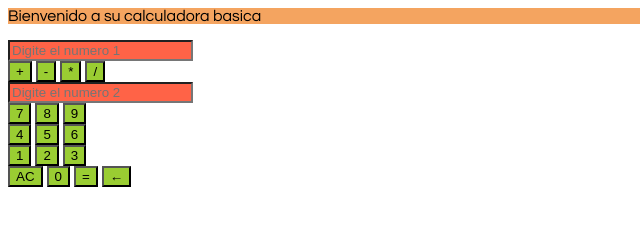
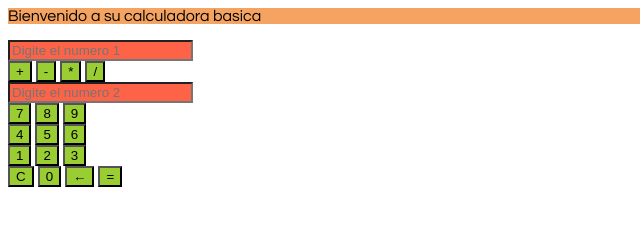
Before and after one commit to MONTERO1997DIAZ/calculadoraESTIC..4-1, a plain HTML site: page index.html in a window 1280 px wide. Shown: the full height of the page, 0-640 px from the left. Drawn offline with Linux system fonts and the light colour scheme.

Commit message:
index.html

```diff
--- a/index.html
+++ b/index.html
@@ -50,10 +50,10 @@
     </div>
 
     <div>
-        <button onclick="ClearAll()"id="AC">AC</button>
-        <button onclick="Escribir('0')"id="btn0">0</button>
-        <button onclick="operacion()"id="btn=">=</button>
-        <button onclick="blackspace()"id="borrar">←</button>
+        <button onclick="borrar()" id=btnCE">C</button>
+        <button onclick="Escribir('0')" id="btn0">0</button>
+        <button onclick="borrarUltimo()" id="Ultimo">←</button>
+        <button onclick="operacion()" id="btn=">=</button>
     </div>
  </div>
 </body>
```
